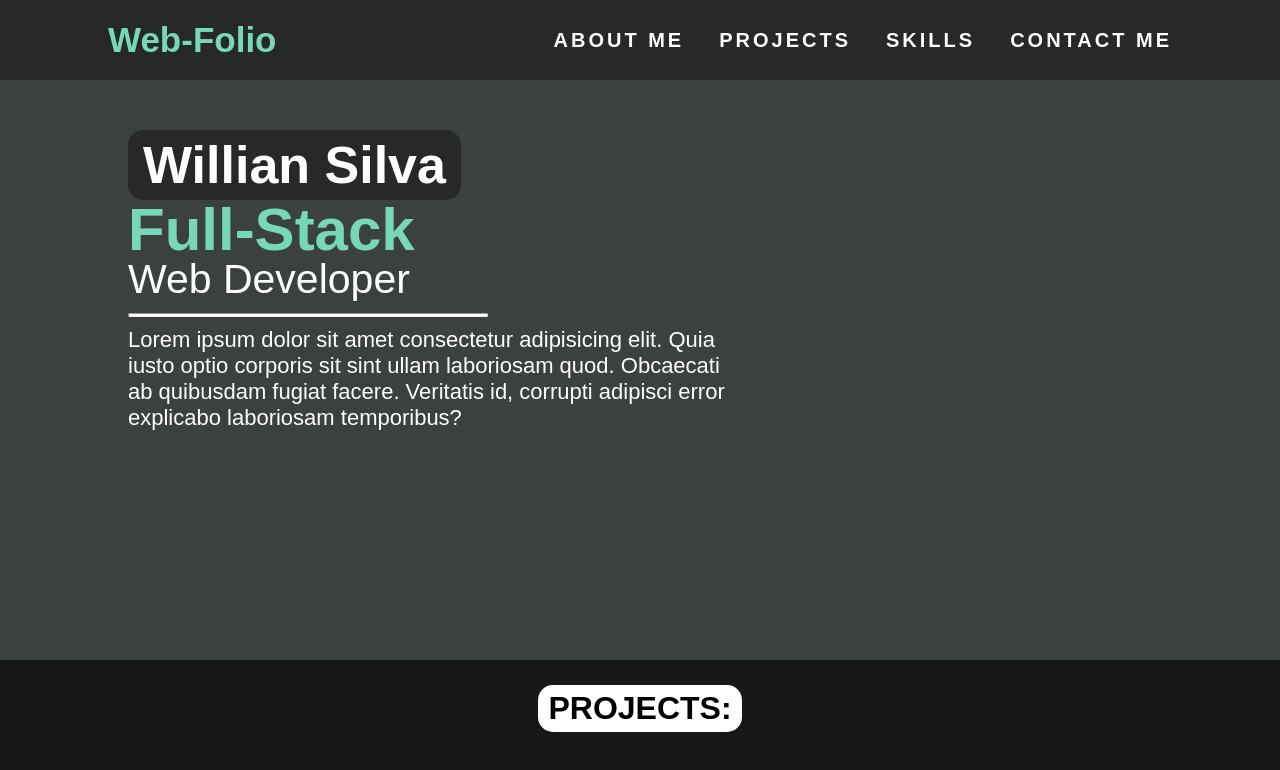
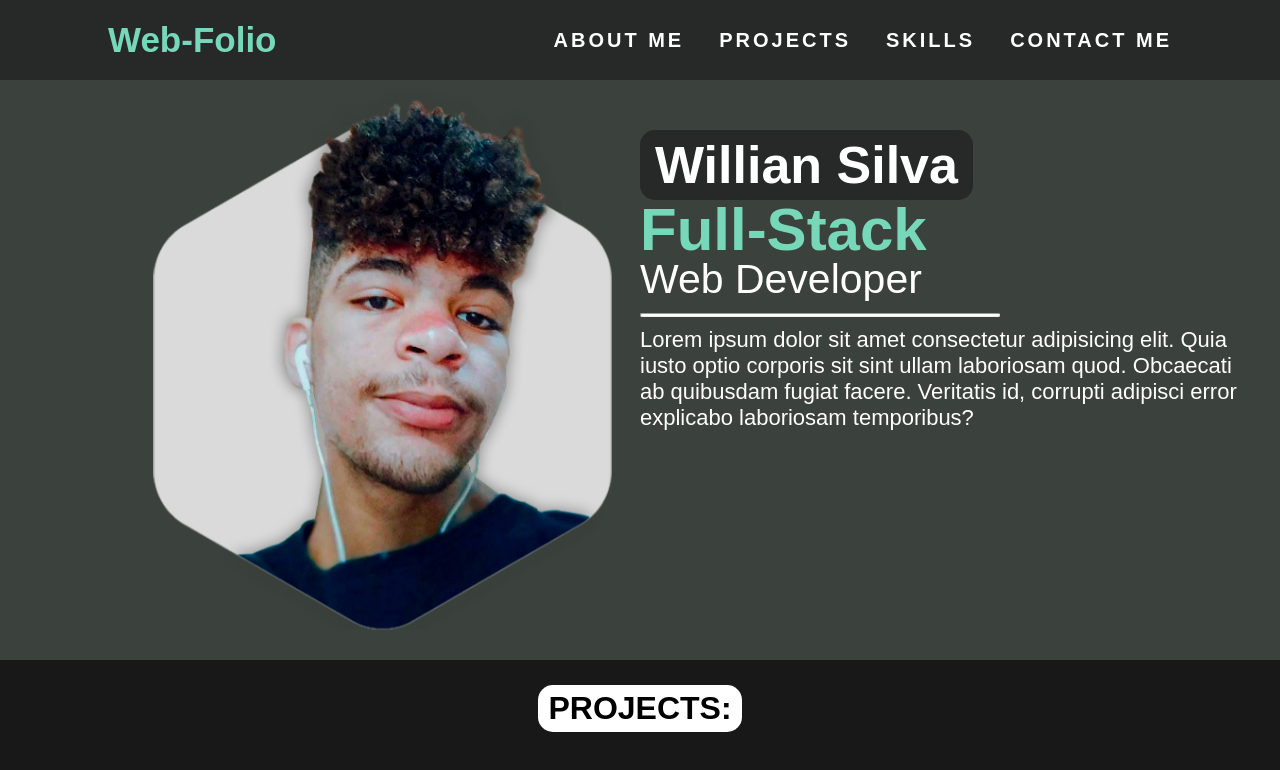
Before and after one commit to WillSs-Dev/webfolio, a React (Create React App) app: page / in a window 1280 px wide. Shown: the top 770 px of the page. Built offline with nearby package versions, Linux system fonts and the light colour scheme; a web font is replaced by a local one.

Commit message:
feat: add image to the about-me section

```diff
--- a/src/components/About-me/index.jsx
+++ b/src/components/About-me/index.jsx
@@ -1,8 +1,11 @@
 import { Container, Presentation } from "./styles";
+import willPicture from '../../images/willian.png'
+
 
 const About_Me = () => {
   return (
     <Container>
+      <img src={willPicture} alt="Willian Silva" />
       <Presentation>
         <div>
           <h2>Willian Silva</h2>
--- a/src/components/About-me/styles.js
+++ b/src/components/About-me/styles.js
@@ -4,6 +4,12 @@ export const Container = styled.section`
   background: #3b413c;
   height: 75vh;
   padding: 60px 128px 0;
+  display: flex;
+  justify-content: space-between;
+
+  > img {
+    scale: 0.9;
+  }
 `;
 
 export const Presentation = styled.div`
```
Also changed, not shown: src/images/willian.png (added).
